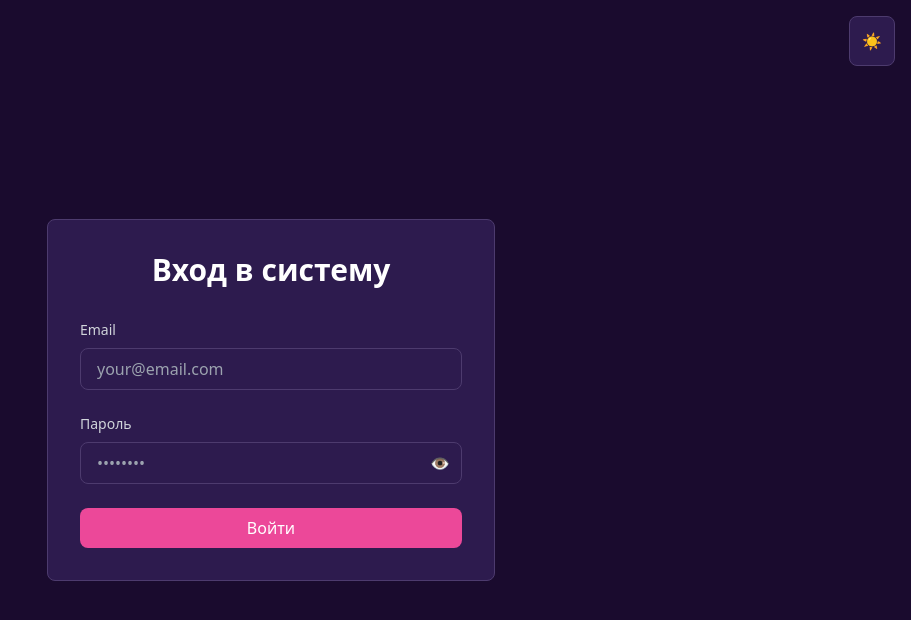
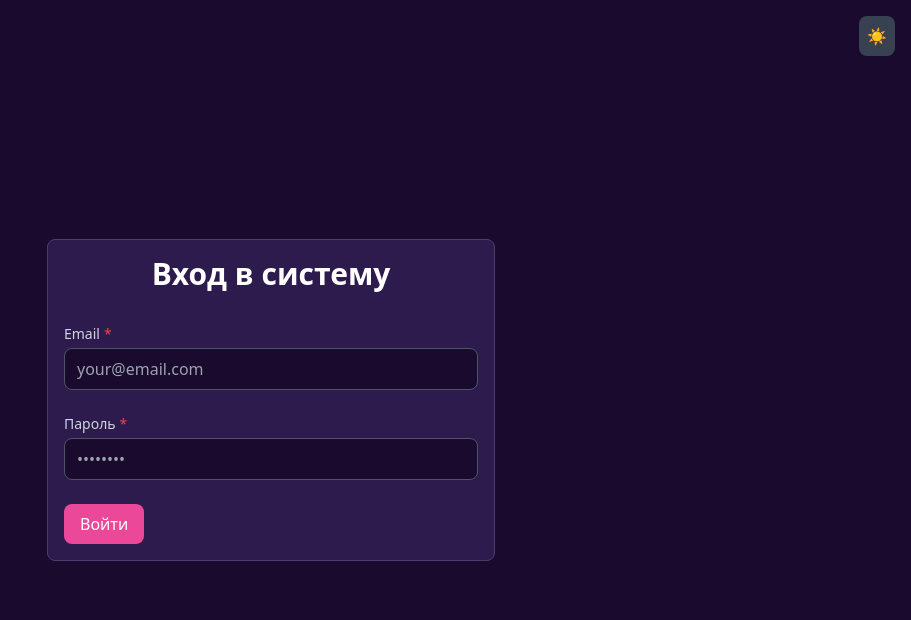
Before and after one commit to Georgy-Ga/Luxee-website, a React (Vite) app in the folder frontend/: page /login in a window 1280 px wide. Shown: the top 620 px of the page, without its empty margins (369-1280 px from the left). Built offline with nearby package versions, Linux system fonts and the light colour scheme; no server answers.

Commit message:
refactor: improve Login page with UI components (Phase 6-7) - Replace native inputs with UI components (Input, Button, Card, Alert, IconButton) - Cleaner code structure - Consistent styling with rest of app

```diff
--- a/frontend/src/pages/Login.jsx
+++ b/frontend/src/pages/Login.jsx
@@ -3,6 +3,7 @@ import { useNavigate } from 'react-router-dom';
 import { authApi } from '../api/authApi';
 import useAuthStore from '../stores/authStore';
 import useThemeStore from '../stores/themeStore';
+import { Input, Button, Card, Alert, IconButton } from '../components/ui';
 
 const Login = () => {
   const [email, setEmail] = useState('');
@@ -34,77 +35,69 @@ const Login = () => {
   return (
     <div className="min-h-screen flex items-center justify-center bg-light-bg dark:bg-dark-bg transition-colors duration-200">
       {/* Кнопка смены темы */}
-      <button
+      <IconButton
+        icon={isDark ? '☀️' : '🌙'}
         onClick={toggleTheme}
-        className="absolute top-4 right-4 p-3 rounded-lg btn-secondary"
+        className="absolute top-4 right-4"
+        variant="secondary"
         aria-label="Toggle theme"
-      >
-        {isDark ? '☀️' : '🌙'}
-      </button>
+      />
 
-      <div className="w-full max-w-md p-8 card">
+      <Card className="w-full max-w-md p-8">
         <h1 className="text-3xl font-bold text-center mb-8 text-gray-900 dark:text-white">
           Вход в систему
         </h1>
 
         <form onSubmit={handleSubmit} className="space-y-6">
-          <div>
-            <label htmlFor="email" className="block text-sm font-medium mb-2 text-gray-700 dark:text-gray-300">
-              Email
-            </label>
-            <input
+          <Input
             id="email"
+            label="Email"
             type="text"
             value={email}
             onChange={(e) => setEmail(e.target.value)}
-              className="input-field"
             placeholder="your@email.com"
             required
             disabled={isLoading}
           />
-          </div>
 
-          <div>
-            <label htmlFor="password" className="block text-sm font-medium mb-2 text-gray-700 dark:text-gray-300">
-              Пароль
-            </label>
-            <div className="relative">
-              <input
+          <Input
             id="password"
+            label="Пароль"
             type={showPassword ? 'text' : 'password'}
             value={password}
             onChange={(e) => setPassword(e.target.value)}
-                className="input-field pr-12"
             placeholder="••••••••"
             required
             disabled={isLoading}
-              />
+            rightIcon={
               <button
                 type="button"
                 onClick={() => setShowPassword(!showPassword)}
-                className="absolute right-3 top-1/2 -translate-y-1/2 text-gray-500 hover:text-gray-700 dark:text-gray-400 dark:hover:text-gray-200 transition-colors"
+                className="text-gray-500 hover:text-gray-700 dark:text-gray-400 dark:hover:text-gray-200 transition-colors"
                 disabled={isLoading}
               >
                 {showPassword ? '🙈' : '👁️'}
               </button>
-            </div>
-          </div>
+            }
+          />
 
           {error && (
-            <div className="p-3 rounded-lg bg-red-100 dark:bg-red-900/30 text-red-700 dark:text-red-300 text-sm">
+            <Alert variant="error">
               {error}
-            </div>
+            </Alert>
           )}
 
-          <button
+          <Button
             type="submit"
-            className="w-full btn-primary"
+            variant="primary"
+            fullWidth
             disabled={isLoading}
+            loading={isLoading}
           >
             {isLoading ? 'Вход...' : 'Войти'}
-          </button>
+          </Button>
         </form>
-      </div>
+      </Card>
     </div>
   );
 };
```
Lines whose indentation alone changed are shown as unchanged.
